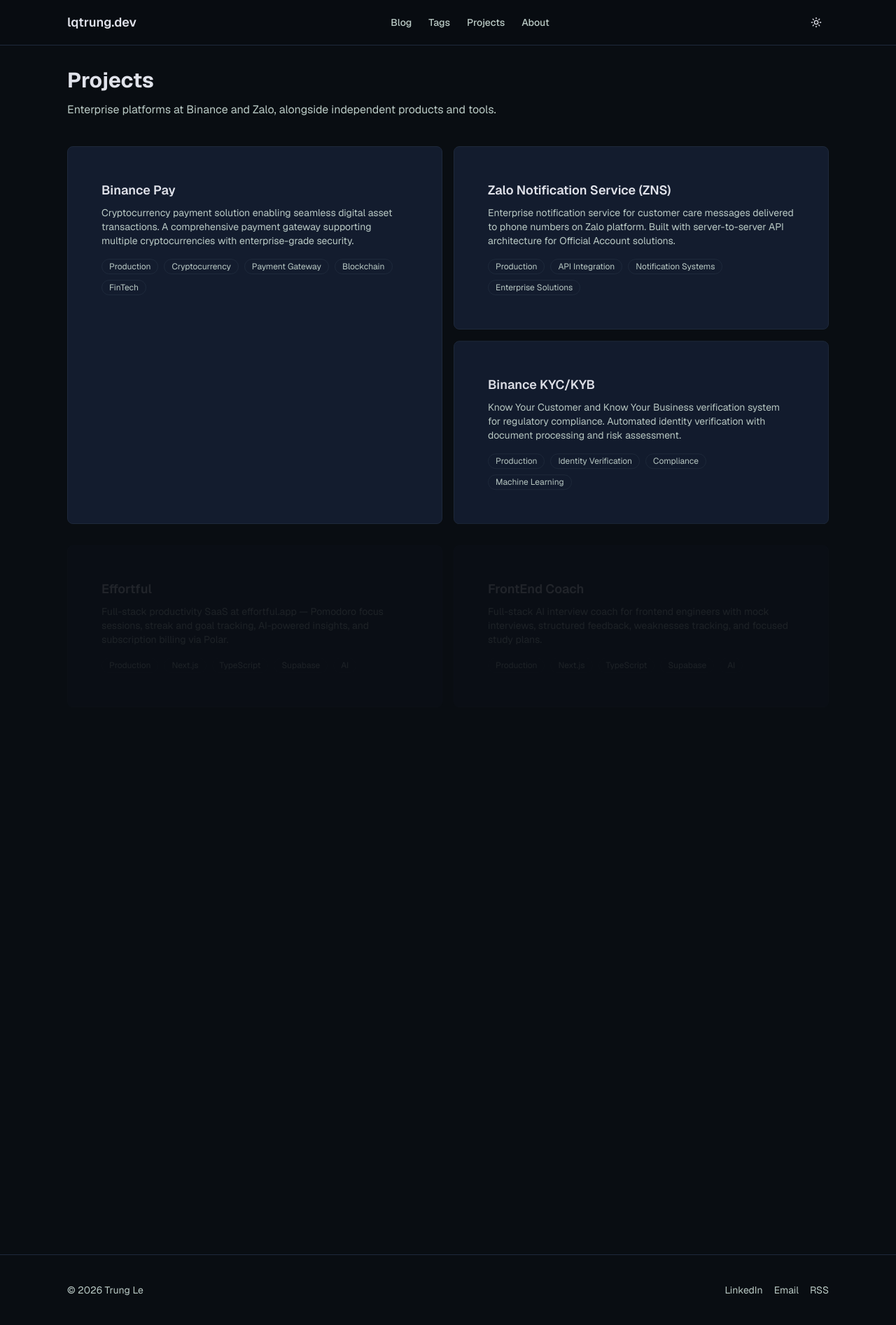
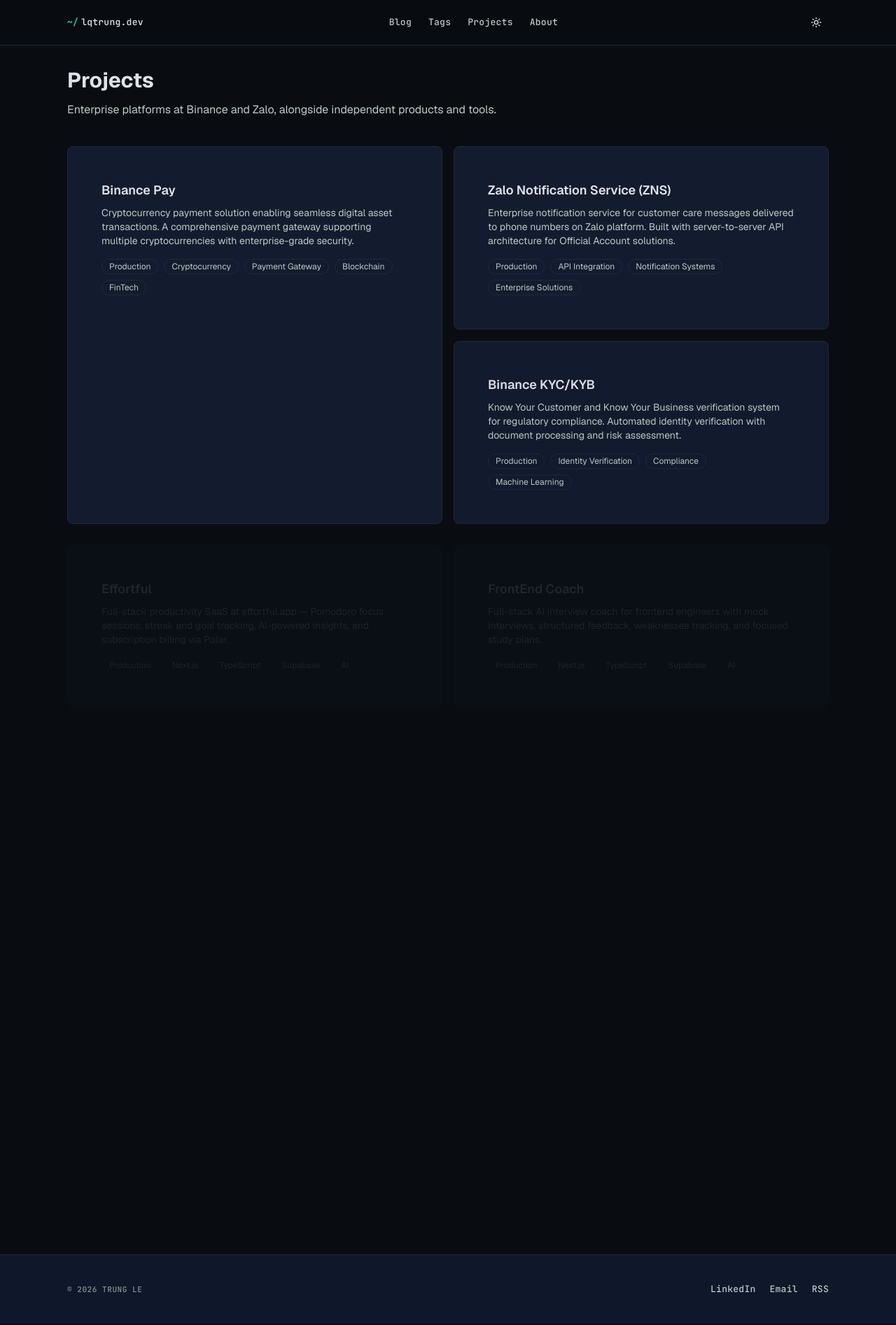
Before and after one commit to lqtrung-95/lqtrung-dev, a Next.js app: page /projects in a window 1280 px wide. Shown: the whole page at 70% size. Built offline with nearby package versions, Linux system fonts and the light colour scheme.

Commit message:
feat(nav): restyle header, footer, and mobile nav for Terminal Precision
Sticky nav gets the 85%-opacity blurred backdrop and monospace nav links;
brand mark reads as a terminal path (~/lqtrung.dev). Footer switches to
mono labels over the new subtle-surface background.

```diff
--- a/components/layout/footer.tsx
+++ b/components/layout/footer.tsx
@@ -5,19 +5,30 @@
 export function Footer() {
   const year = new Date().getFullYear()
   return (
-    <footer className="border-t border-(--border)">
-      <Container className="flex flex-col items-center gap-4 py-10 text-sm text-(--fg-muted) sm:flex-row sm:justify-between">
-        <p>
+    <footer className="border-t border-(--border) bg-(--bg-subtle)">
+      <Container className="flex flex-col items-center gap-4 py-10 sm:flex-row sm:justify-between">
+        <p className="label-mono-sm text-(--fg-subtle) uppercase">
           &copy; {year} {siteConfig.author}
         </p>
-        <div className="flex items-center gap-4">
-          <a href={siteConfig.linkedin} target="_blank" rel="noopener noreferrer" className="hover:text-(--fg)">
+        <div className="label-mono flex items-center gap-5 text-(--fg-muted)">
+          <a
+            href={siteConfig.linkedin}
+            target="_blank"
+            rel="noopener noreferrer"
+            className="transition-colors duration-150 ease-out hover:text-(--accent)"
+          >
             LinkedIn
           </a>
-          <a href={`mailto:${siteConfig.email}`} className="hover:text-(--fg)">
+          <a
+            href={`mailto:${siteConfig.email}`}
+            className="transition-colors duration-150 ease-out hover:text-(--accent)"
+          >
             Email
           </a>
-          <Link href="/feed.xml" className="hover:text-(--fg)">
+          <Link
+            href="/feed.xml"
+            className="transition-colors duration-150 ease-out hover:text-(--accent)"
+          >
             RSS
           </Link>
         </div>
--- a/components/layout/header.tsx
+++ b/components/layout/header.tsx
@@ -6,17 +6,18 @@
 
 export function Header() {
   return (
-    <header className="sticky top-0 z-40 border-b border-(--border) bg-(--bg)/80 backdrop-blur">
+    <header className="sticky top-0 z-40 border-b border-(--border) bg-(--nav-bg) backdrop-blur-md">
       <Container className="flex h-16 items-center justify-between">
-        <Link href="/" className="font-(family-name:--font-sans-display) text-lg font-semibold text-(--fg)">
-          {siteConfig.headerTitle}
+        <Link href="/" className="label-mono flex items-baseline gap-1 text-(--fg)">
+          <span className="text-(--accent)">~/</span>
+          <span>{siteConfig.headerTitle}</span>
         </Link>
         <nav className="hidden items-center gap-6 md:flex">
           {headerNavLinks.map((link) => (
             <Link
               key={link.href}
               href={link.href}
-              className="text-sm font-medium text-(--fg-muted) transition-colors hover:text-(--fg)"
+              className="label-mono text-(--fg-muted) transition-colors duration-150 ease-out hover:text-(--accent)"
             >
               {link.title}
             </Link>
--- a/components/layout/mobile-nav.tsx
+++ b/components/layout/mobile-nav.tsx
@@ -18,11 +18,14 @@
         </Button>
       </DialogTrigger>
       <DialogContent>
-        <DialogTitle className="mb-6 text-sm font-medium text-(--fg-muted)">Menu</DialogTitle>
+        <DialogTitle className="label-mono mb-6 text-(--fg-subtle) uppercase">Menu</DialogTitle>
         <nav className="flex flex-col gap-4">
           {links.map((link) => (
             <DialogClose asChild key={link.href}>
-              <Link href={link.href} className="text-lg font-medium text-(--fg)">
+              <Link
+                href={link.href}
+                className="text-lg font-medium text-(--fg) transition-colors duration-150 ease-out hover:text-(--accent)"
+              >
                 {link.title}
               </Link>
             </DialogClose>
```
